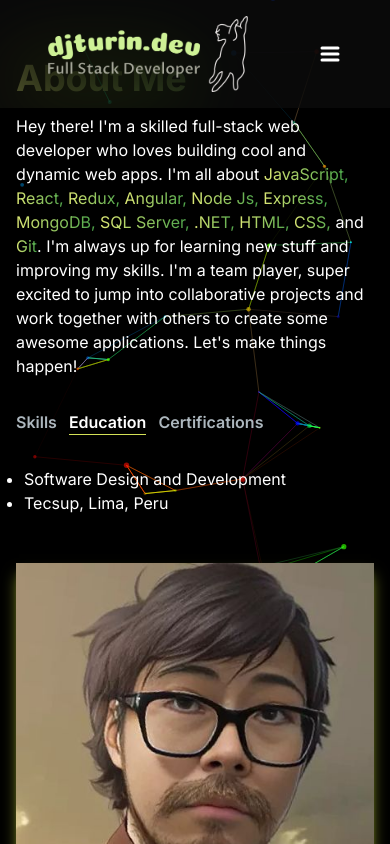
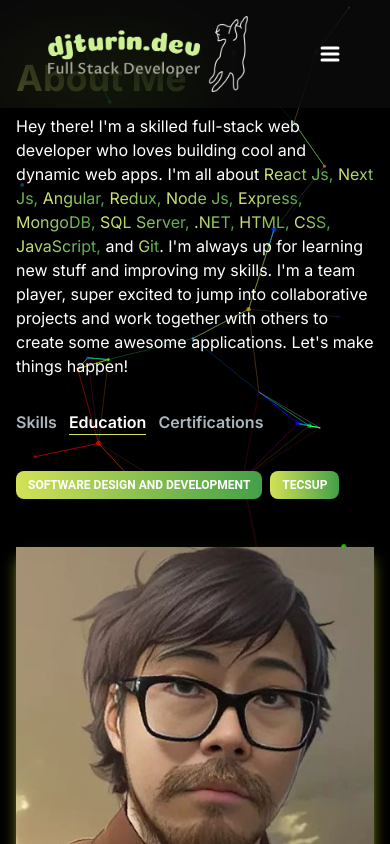
Before and after one commit to dturin1997/djturin.dev-portfolio, a Next.js app: page / in a window 390 px wide. Both pictures are taken after a click on the button "Education". Shown: the part 464-1308 px from the top of the page. Built offline with nearby package versions, Linux system fonts and the light colour scheme.

Commit message:
Changes About Section adding Chips, Responsive design

```diff
--- a/app/components/AboutSection.tsx
+++ b/app/components/AboutSection.tsx
@@ -2,21 +2,67 @@
 import React, { useState, useTransition } from "react";
 import Image from "next/image";
 import TabButton from "./TabButton";
+import { Chip } from "@material-tailwind/react";
+import { Icon } from "@iconify/react";
+
+const SKILLSS = [
+  {
+    name: "React Js",
+    icon: <Icon className="size-5 lg:" icon="skill-icons:react-dark" />,
+  },
+  {
+    name: "Next Js",
+    icon: <Icon className="size-5" icon="logos:nextjs-icon" />,
+  },
+  {
+    name: "Angular",
+    icon: <Icon className="size-5" icon="vscode-icons:file-type-angular" />,
+  },
+  { name: "Redux", icon: <Icon className="size-5" icon="skill-icons:redux" /> },
+  {
+    name: "Node Js",
+    icon: <Icon className="size-5" icon="skill-icons:nodejs-light" />,
+  },
+  {
+    name: "Express",
+    icon: <Icon className="size-5" icon="skill-icons:expressjs-light" />,
+  },
+  {
+    name: "MongoDB",
+    icon: <Icon className="size-5" icon="skill-icons:mongodb" />,
+  },
+  {
+    name: "SQL Server",
+    icon: <Icon className="size-5" icon="devicon:microsoftsqlserver" />,
+  },
+  { name: ".NET", icon: <Icon className="size-5" icon="logos:dotnet" /> },
+  { name: "HTML", icon: <Icon className="size-5" icon="devicon:html5" /> },
+  {
+    name: "CSS",
+    icon: <Icon className="size-5" icon="vscode-icons:file-type-css" />,
+  },
+  {
+    name: "JavaScript",
+    icon: <Icon className="size-5" icon="logos:javascript" />,
+  },
+];
 
 const TAB_DATA = [
   {
     title: "Skills",
     id: "skills",
     content: (
-      <ul className="list-disc pl-2">
-        <li>Node.js</li>
-        <li>Express</li>
-        <li>React Js</li>
-        <li>Next Js</li>
-        <li>Angular</li>
-        <li>SQL Server</li>
-        <li>MongoDB</li>
-        <li>.NET</li>
+      <ul className="flex flex-wrap">
+        {SKILLSS.map((skill, index) => (
+          <li key={index} className="pr-2 pt-1">
+            <Chip
+
+              className="bg-gradient-to-r from-lime-400 to-green-600 text-white font-semibold hover:text-[#121212] lg:h-8"
+              value={skill.name}
+              icon={skill.icon}
+            />
+          </li>
+        ))}
       </ul>
     ),
   },
@@ -24,9 +70,19 @@ const TAB_DATA = [
     title: "Education",
     id: "education",
     content: (
-      <ul className="list-disc pl-2">
-        <li>Software Design and Development</li>
-        <li>Tecsup, Lima, Peru</li>
+      <ul className="flex flex-wrap">
+        <li className="pr-2 pt-1">
+          <Chip
+            className="bg-gradient-to-r from-lime-400 to-green-600 text-white font-semibold hover:text-[#121212]"
+            value="Software Design and Development"
+          />
+        </li>
+        <li className="pr-2 pt-1">
+          <Chip
+            className="bg-gradient-to-r from-lime-400 to-green-600 text-white font-semibold hover:text-[#121212]"
+            value="Tecsup"
+          />
+        </li>
       </ul>
     ),
   },
@@ -34,9 +90,19 @@ const TAB_DATA = [
     title: "Certifications",
     id: "certifications",
     content: (
-      <ul className="list-disc pl-2">
-        <li>NDG Linux Unhatched</li>
-        <li>PCAP: Programming Essentials in Python</li>
+      <ul className="flex flex-wrap">
+        <li className="pr-2 pt-1">
+          <Chip
+            className="bg-gradient-to-r from-lime-400 to-green-600 text-white font-semibold hover:text-[#121212]"
+            value="NDG Linux Unhatched"
+          />
+        </li>
+        <li className="pr-2 pt-1">
+          <Chip
+            className="bg-gradient-to-r from-lime-400 to-green-600 text-white font-semibold hover:text-[#121212]"
+            value="PCAP: Programming Essentials in Python"
+          />
+        </li>
       </ul>
     ),
   },
@@ -52,20 +118,6 @@ const AboutSection = () => {
     });
   };
 
-  const skills = [
-    "JavaScript",
-    "React",
-    "Redux",
-    "Angular",
-    "Node Js",
-    "Express",
-    "MongoDB",
-    "SQL Server",
-    ".NET",
-    "HTML",
-    "CSS",
-  ];
-
   return (
     <section className="text-white">
       <div className="flex flex-col justify-items-center items-center gap-8 py-8 px-4 xl:gap-16 md:grid md:grid-cols-2 sm:py-16 lg:px-16">
@@ -76,12 +128,12 @@ const AboutSection = () => {
           <p className="text-white text-base md:text-lg">
             Hey there! I&apos;m a skilled full-stack web developer who loves
             building cool and dynamic web apps. I&apos;m all about{" "}
-            {skills.map((value, index) => (
+            {SKILLSS.map((skill, index) => (
               <span
                 key={index}
                 className="text-transparent bg-clip-text bg-gradient-to-r from-lime-300 to-green-600"
               >
-                {value}
+                {skill.name}
                 {", "}
               </span>
             ))}
--- a/app/components/MeSection.tsx
+++ b/app/components/MeSection.tsx
@@ -8,7 +8,7 @@ export const MeSection = () => {
     <section>
       <div className="grid grid-cols-1 sm:grid-cols-12 sm:py-16 lg:px-16">
         <div className="col-span-5 place-self-center">
-          <div className="rounded-full w-[250px] h-[250px] lg:w-[400px] lg:h-[400px] bg-gradient-to-r from-pink-300/15 to-lime-100/20 relative">
+          <div className="rounded-full w-[250px] h-[250px] sm:w-[210px] sm:h-[210px] md:w-[250px] md:h-[250px] lg:w-[300px] lg:h-[300px] bg-gradient-to-r from-pink-300/15 to-lime-100/20 relative">
             <Image
               src="/Dario.webp"
               alt="front image"
--- a/package.json
+++ b/package.json
@@ -20,6 +20,7 @@
     "tsparticles-slim": "^2.12.0"
   },
   "devDependencies": {
+    "@iconify/react": "^4.1.1",
     "@types/node": "^20",
     "@types/react": "18.2.19",
     "@types/react-dom": "^18",
```
Also changed, not shown: 1 other file (tests, documents, lock files or other folders).
